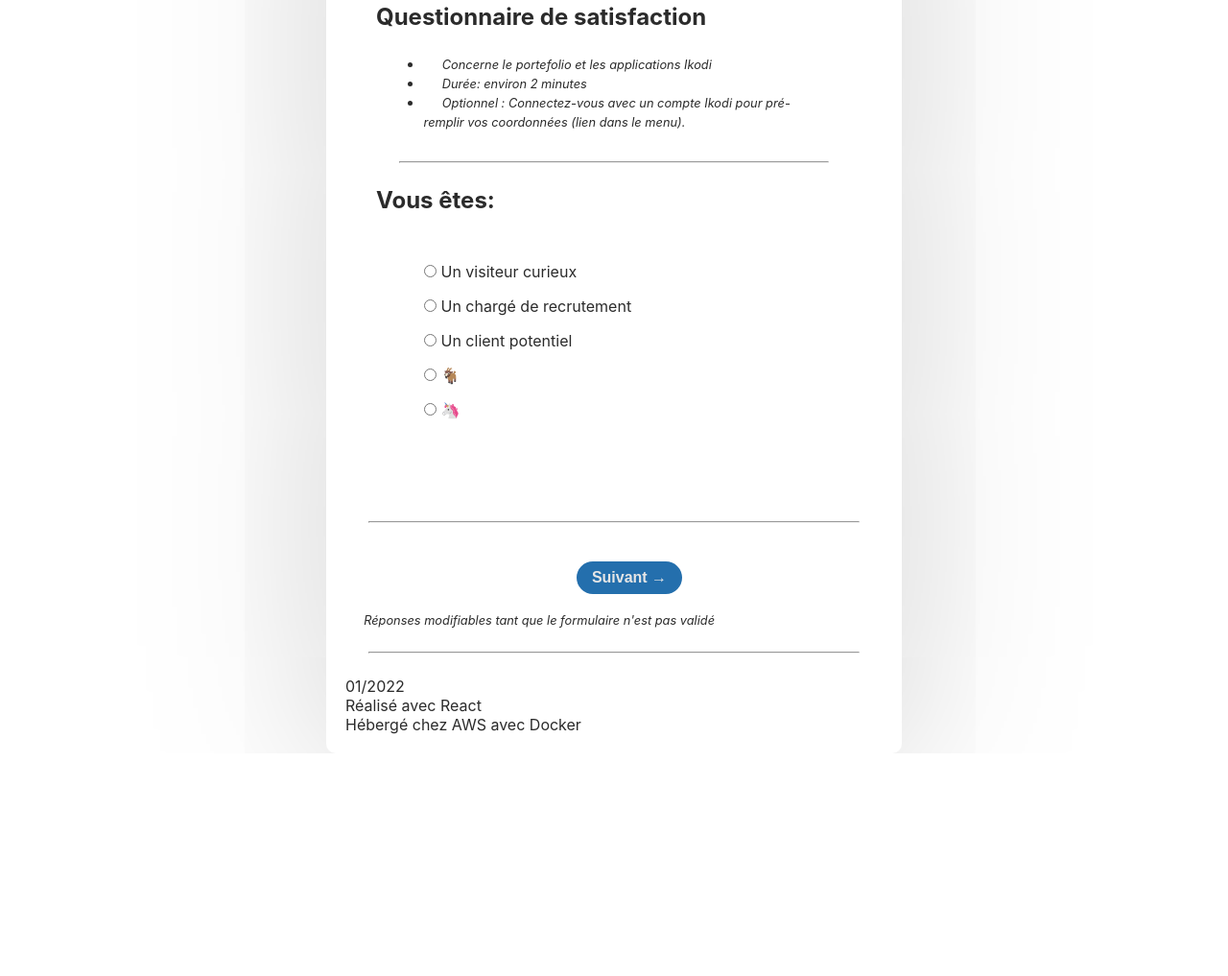
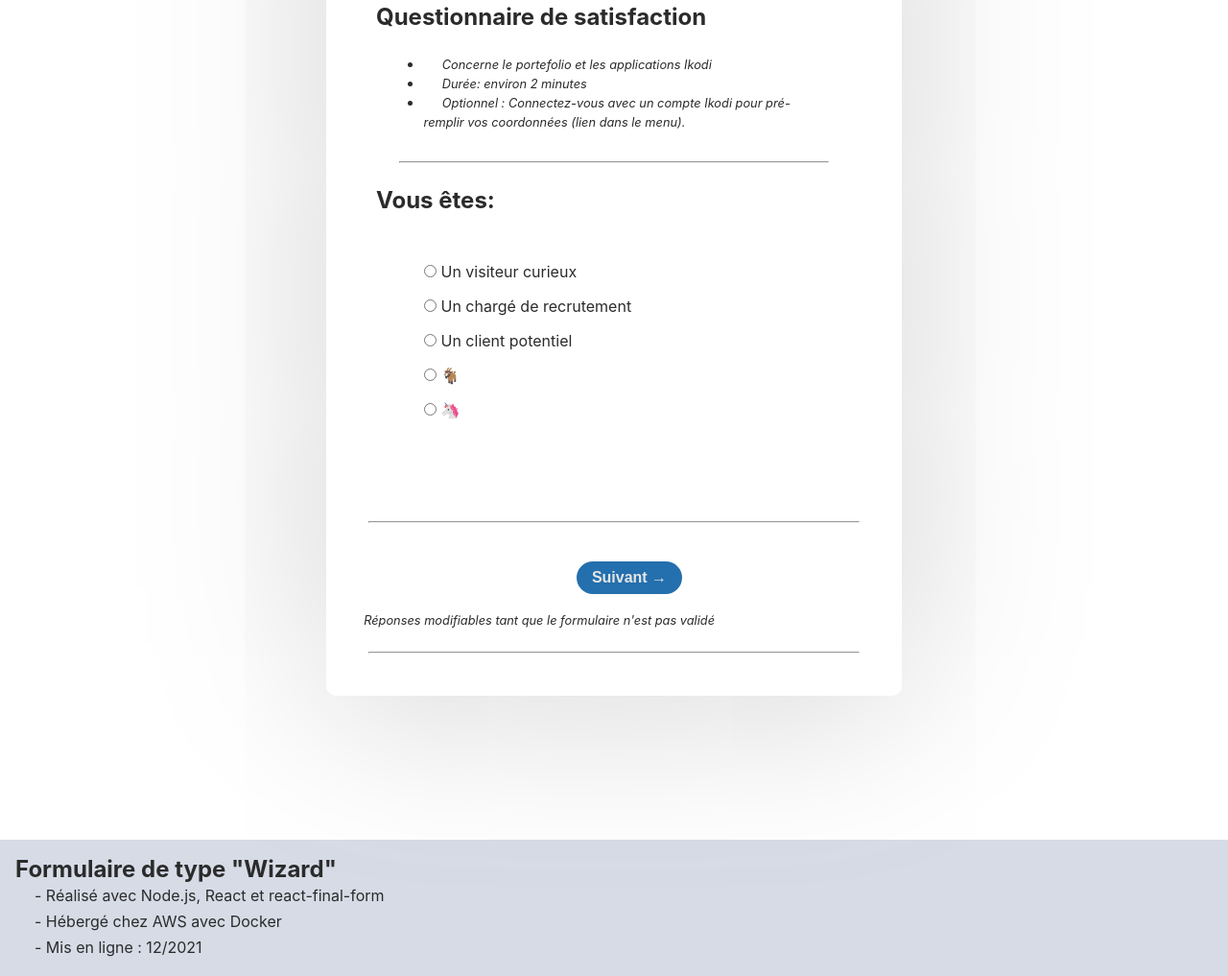
Before and after one commit to Ikodi-julien/feedback, a React app: page / in a window 1280 px wide. Shown: the part 332-1349 px from the top of the page at 96% size. Before the commit the page ends 1117 px from the top, so only its background shows below. Built offline with nearby package versions, Linux system fonts and the light colour scheme; no server answers.

Commit message:
MINOR: Add Footer style, moved Footer to SatisfactionApp

```diff
--- a/docker-compose.yml
+++ b/docker-compose.yml
@@ -4,7 +4,7 @@ services:
     build: .
     image: ikodi/feedback
     ports:
-      - "6060:6060"
+      - "5555:5555"
     environment:
-      - PORT=6060
+      - PORT=5555
       - EMAIL_PWD=${EMAIL_PWD}
--- a/src/SatisfactionApp.js
+++ b/src/SatisfactionApp.js
@@ -1,6 +1,7 @@
 import { BrowserRouter as Router, Routes, Route } from "react-router-dom";
 import FormWrapper from "./components/FormWrapper";
 import Confirm from "./components/Confirm/Confirm";
+import Footer from "./components/Footer/Footer";
 
 const SatisfactionApp = () => (
   <Router>
@@ -8,6 +9,7 @@ const SatisfactionApp = () => (
       <Route path="/sent" element={<Confirm />} />
       <Route path="/" element={<FormWrapper />} />
     </Routes>
+    <Footer />
   </Router>
 );
 
--- a/src/components/Footer/Footer.js
+++ b/src/components/Footer/Footer.js
@@ -1,8 +1,11 @@
+import "./footer.scss";
+
 const Footer = () => (
-  <section>
-    <p>01/2022</p>
-    <p>Réalisé avec React</p>
-    <p>Hébergé chez AWS avec Docker</p>
+  <section className="footer">
+    <h1>Formulaire de type "Wizard"</h1>
+    <p>- Réalisé avec Node.js, React et react-final-form</p>
+    <p>- Hébergé chez AWS avec Docker</p>
+    <p>- Mis en ligne : 12/2021</p>
   </section>
 );
 
--- /dev/null
+++ b/src/components/Footer/footer.scss
@@ -0,0 +1,12 @@
+@import "../../style/vars";
+.footer {
+  background: $color-lightGrey;
+  padding: 1rem;
+  & h1 {
+    font-size: 1.5rem;
+  }
+  & p {
+    line-height: 1.7rem;
+    padding-left: 20px;
+  }
+}
--- a/src/components/FormWrapper.js
+++ b/src/components/FormWrapper.js
@@ -8,7 +8,6 @@ import Validation from "./Pages/Validation";
 import "./formwrapper.scss";
 import axios from "axios";
 import { AUTH_URL } from "../helpers/settings";
-import Footer from "./Footer/Footer";
 
 const FormWrapper = () => {
   const [showRate, setShowRate] = useState(false);
@@ -115,7 +114,6 @@ const FormWrapper = () => {
             <Validation showContact={showContact} isLoggued={isLoggued} />
           </Wizard.Page>
         </Wizard>
-        <Footer />
       </div>
     </div>
   );
--- a/src/components/formwrapper.scss
+++ b/src/components/formwrapper.scss
@@ -10,9 +10,10 @@
 .satisfactionapp {
   display: flex;
   width: 100%;
-  height: 100%;
+  height: fit-content;
   justify-content: center;
   align-items: flex-start;
+  padding-bottom: 100px;
 
   &__wrapper {
     width: 100%;
```
